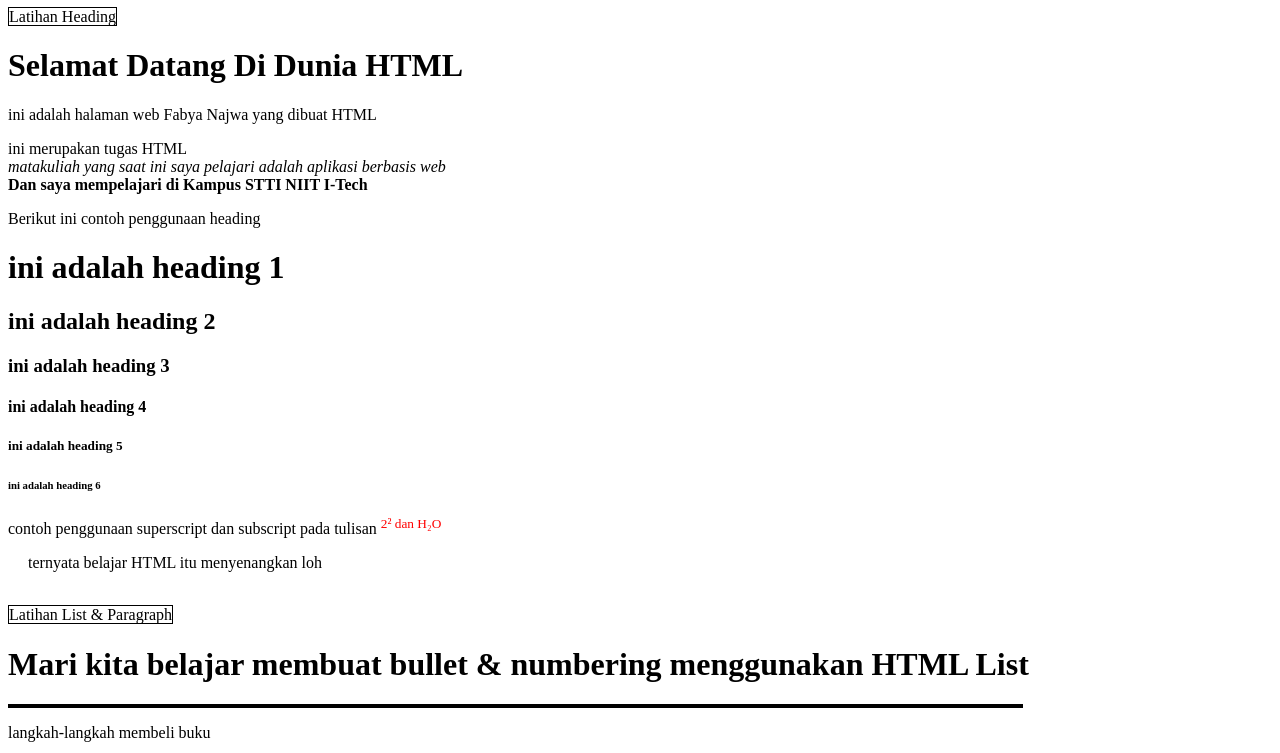
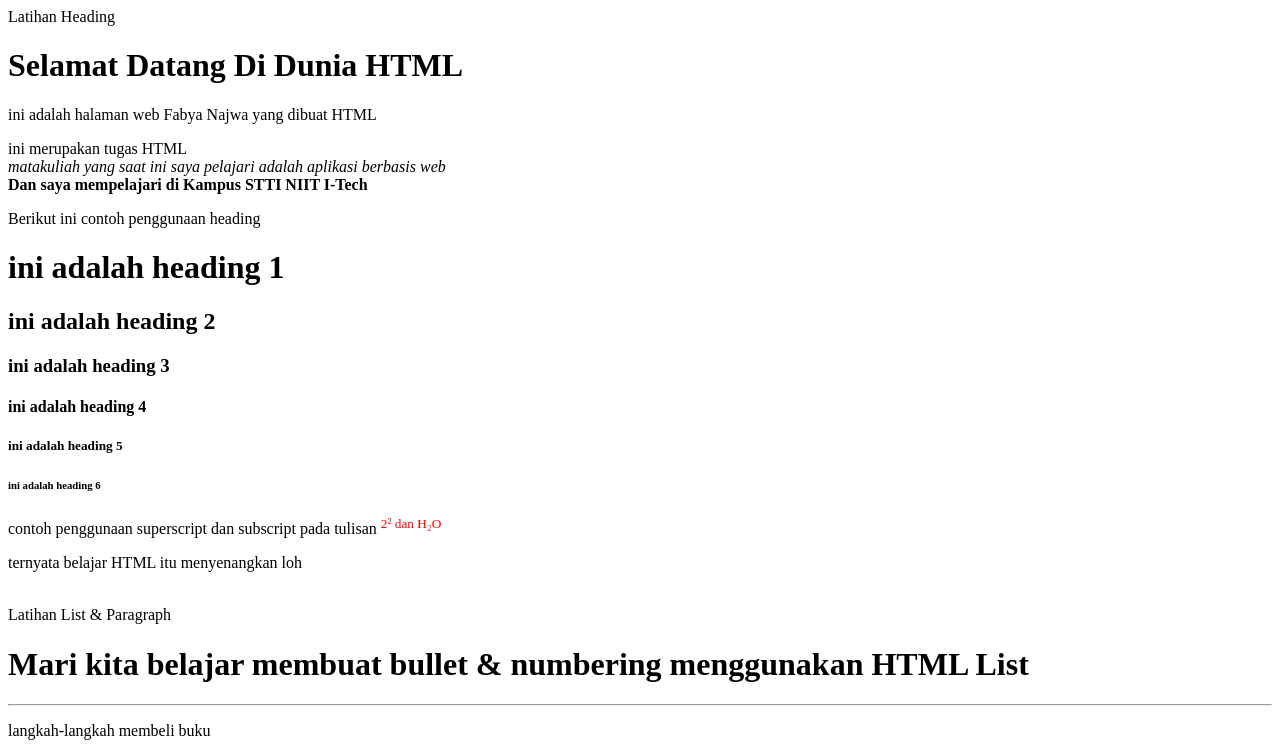
Before and after one commit to fnawawa/TugasPert2PWW, a plain HTML site: page Latihan Heading, List & Paragraph.html in a window 1280 px wide. Shown: the top 753 px of the page. Drawn offline with Linux system fonts and the light colour scheme.

Commit message:
index.html

```diff
--- a/Latihan Heading, List & Paragraph.html
+++ b/Latihan Heading, List & Paragraph.html
@@ -5,7 +5,7 @@
     </head>
     <body>
         <!--Tugas 1-->
-        <span style= "border: 1px solid black">Latihan Heading</span>
+        <span style= "border: 1 px solid black">Latihan Heading</span>
         <h1>Selamat Datang Di Dunia HTML</h1>
         <P>ini adalah halaman web Fabya Najwa yang dibuat HTML</P>
         <p>ini merupakan tugas HTML <br>
@@ -24,12 +24,12 @@
         <p>contoh penggunaan superscript dan subscript pada tulisan <sup style="color: red;">2² dan H₂O</sup>
         </p>
 
-        <p style="padding-left: 20px;">ternyata belajar HTML itu menyenangkan loh</p> <br>
+        <p style="padding-left: 20 px;">ternyata belajar HTML itu menyenangkan loh</p> <br>
 
         <!--Tugas 2-->
-        <span style= "border: 1px solid black">Latihan List & Paragraph</span>
+        <span style= "border: 1 px solid black">Latihan List & Paragraph</span>
         <h1>Mari kita belajar membuat bullet & numbering menggunakan HTML List</h1>
-        <hr style="border: 2px solid black; width: 80%; margin-left: 0;">
+        <hr style="border: 2 px solid black; width: 80 %; margin-left: 0;">
 
         <p>langkah-langkah membeli buku</p>
         <ol>
```
